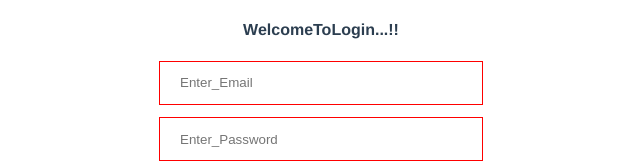
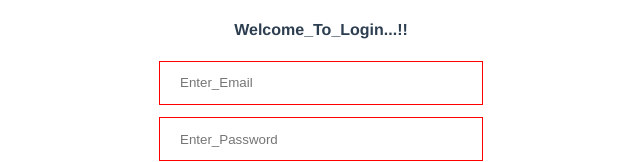
Before and after one commit to prafullarawat/Mini_Projects, a Vue app in the folder Resto_Project/restpro/: page /login in a window 1280 px wide. Shown: the top 162 px of the page, without its empty margins (319-959 px from the left). Built offline with nearby package versions, Linux system fonts and the light colour scheme.

Commit message:
Update LoginResto.vue

```diff
--- a/Resto_Project/restpro/src/components/LoginResto.vue
+++ b/Resto_Project/restpro/src/components/LoginResto.vue
@@ -1,5 +1,5 @@
 <template>
-  <h4>WelcomeToLogin...!!</h4>
+  <h4>Welcome_To_Login...!!</h4>
 
   <div class="login">
     <input type="text" v-model="email" placeholder="Enter_Email" />
```
